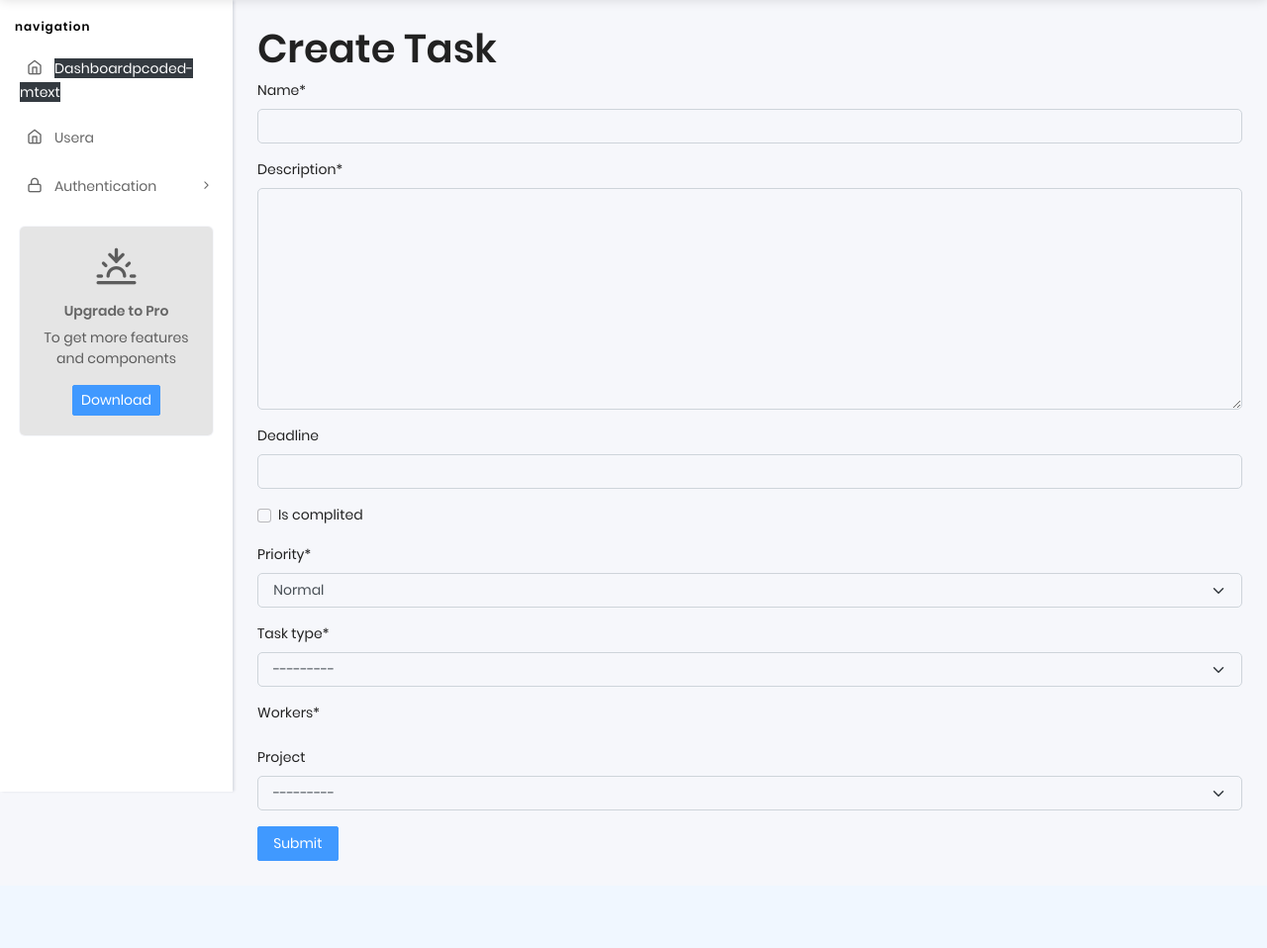
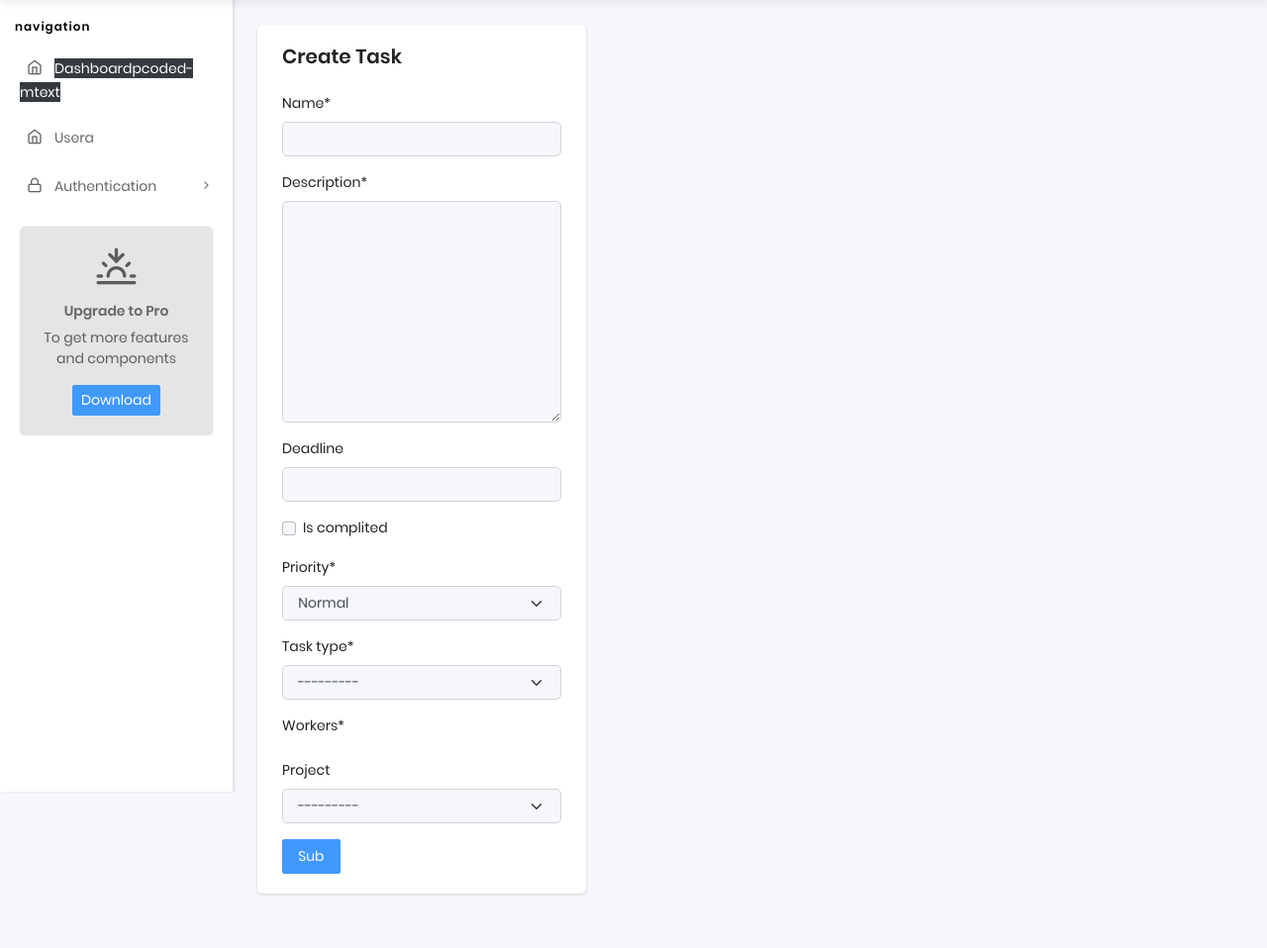
Before and after one commit to AndriiIshchenko/company-project-manager, a Django app: template templates/pages/task_form.html in a window 1280 px wide. Shown: the part 56-1014 px from the top of the page at 99% size. Before the commit the page ends 926 px from the top, so only its background shows below. Run offline with Django 5.2, Linux system fonts and the light colour scheme; the template is opened without the code that fills it: values that come from a table or form of the project are taken from there, others are empty; parts of the project's set-up code (start-up, migrations or seed data) failed here and were passed over; some libraries are stand-ins or nearby versions.

Commit message:
add form to project_detil.html

```diff
--- a/templates/pages/task_form.html
+++ b/templates/pages/task_form.html
@@ -2,10 +2,20 @@
 {% load crispy_forms_filters %}
 
 {% block content %}
-  <h1>{{ object|yesno:"Update,Create" }} Task</h1>
-  <form action="" method="post" novalidate>
-    {% csrf_token %}
-    {{ form|crispy }}
-    <input type="submit" value="Submit" class="btn btn-primary">
-  </form>
+
+
+  <div class="col-md-6 col-xl-4">
+
+    <div class="card">
+      <div class="card-body">
+        <h5 class="card-title">{{ object|yesno:"Update,Create" }} Task</h5>
+        <form action="" method="post" novalidate>
+          {% csrf_token %}
+          {{form|crispy}}
+          <input type="submit" value="Sub" name="aaa" class="btn btn-primary">
+        </form>
+
+      </div>
+    </div>
+  </div>
 {% endblock %}
```
